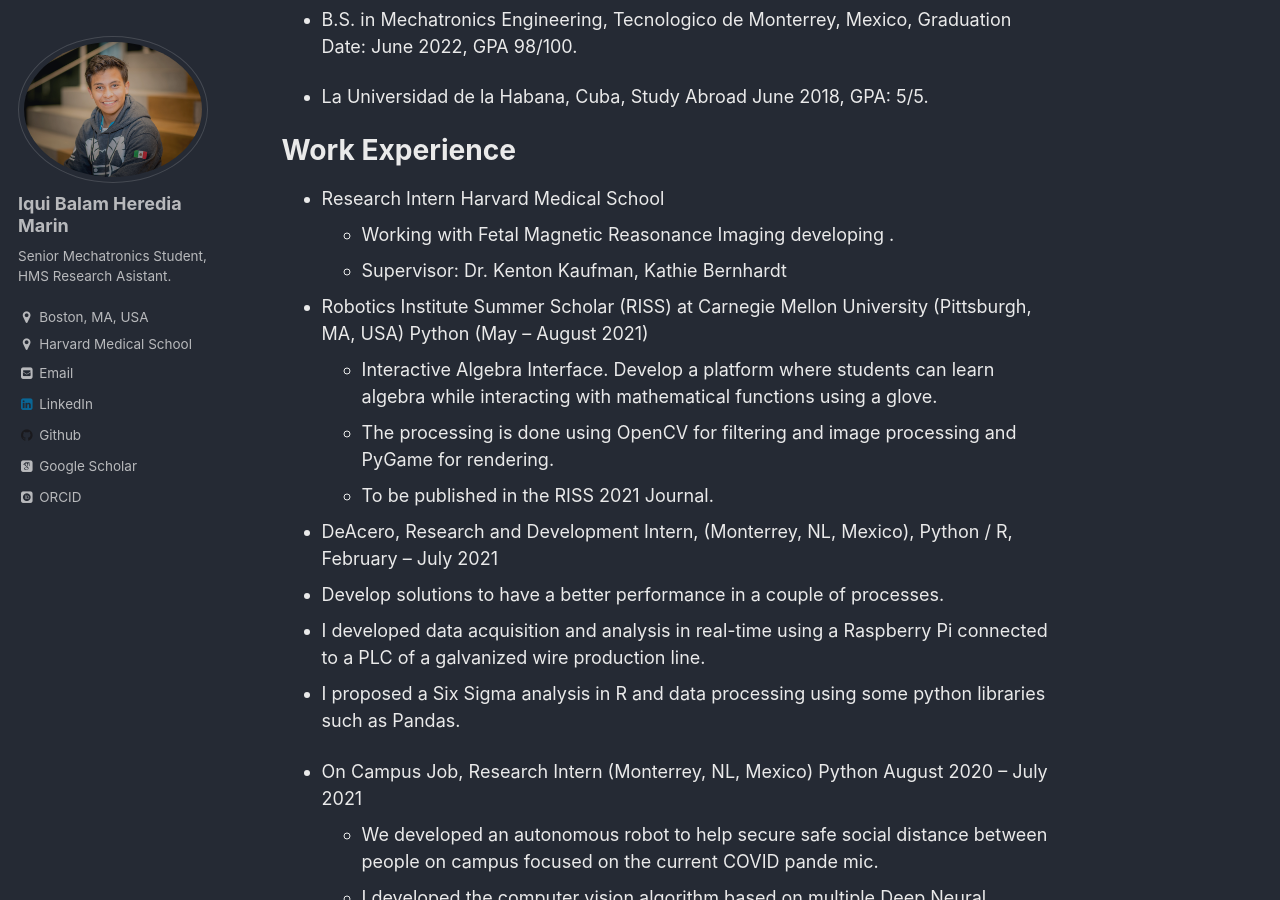
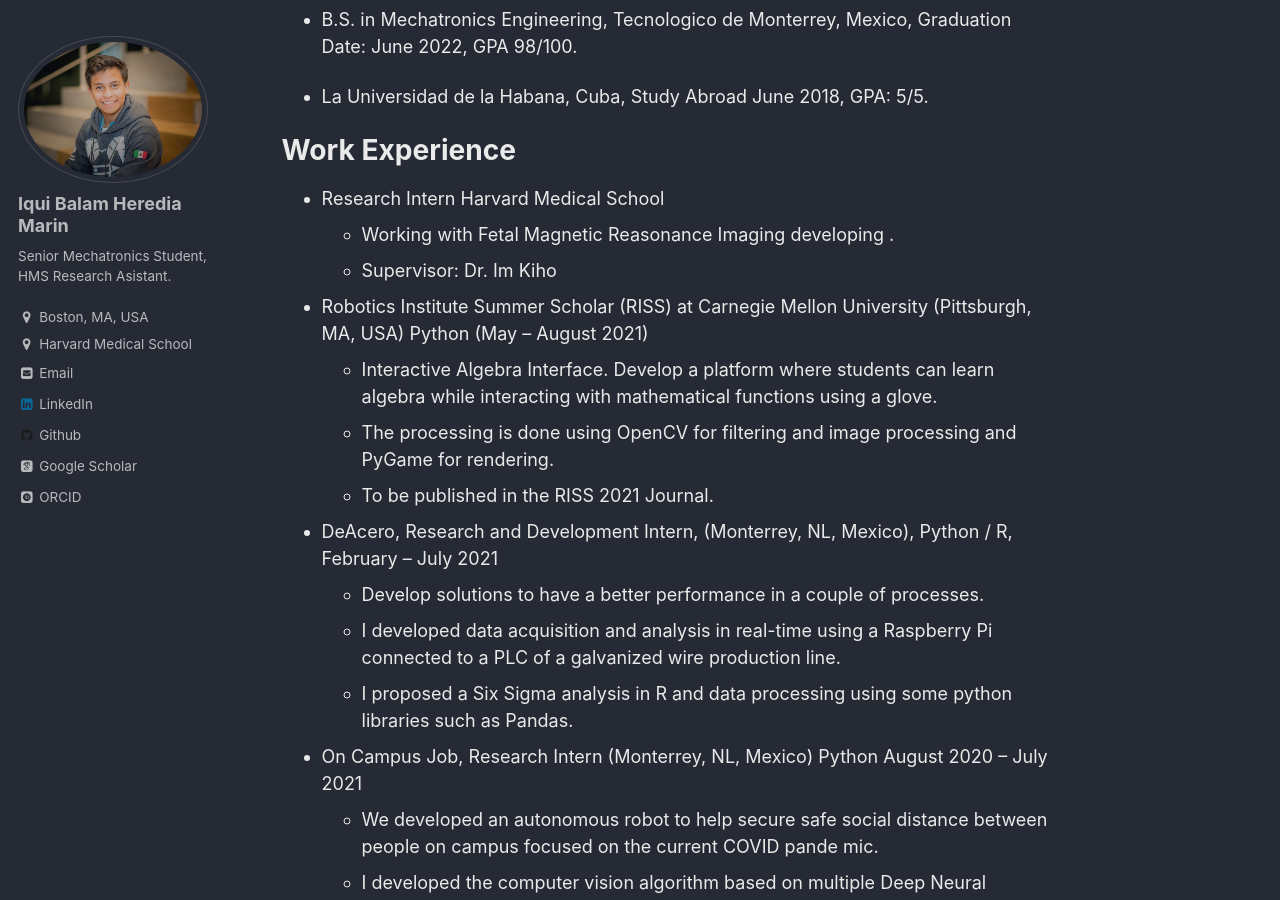
Before and after one commit to iquibalamhm/iquibalamhm.github.io, a Jekyll site: the page built from _pages/cv.md, in a window 1280 px wide and 900 px high, scrolled down 307 px. Built offline with Jekyll 4.4.1, drawn with Linux system fonts in a browser that asks for light colours; nearby versions of some CDN libraries; some web fonts are replaced; library files that are not in the unit come from our copies.

Commit message:
Minor changes to Cv

```diff
--- a/_pages/cv.md
+++ b/_pages/cv.md
@@ -26,7 +26,7 @@ Work Experience
 ======
 * Research Intern Harvard Medical School
   * Working with Fetal Magnetic Reasonance Imaging developing .
-  * Supervisor: Dr. Kenton Kaufman, Kathie Bernhardt
+  * Supervisor: Dr. Im Kiho
 
 * Robotics Institute Summer Scholar (RISS) at Carnegie Mellon University (Pittsburgh, MA, USA)  Python   (May – August 2021)
   * Interactive Algebra Interface. Develop a platform where students can learn algebra while interacting with mathematical functions using a glove.
@@ -34,8 +34,8 @@ Work Experience
   * To be published in the RISS 2021 Journal.
 
 * DeAcero, Research and Development Intern, (Monterrey, NL, Mexico),  Python / R,    February – July 2021
- * Develop solutions to have a better performance in a couple of processes.
- * I developed data acquisition and analysis in real-time using a Raspberry Pi connected
+  * Develop solutions to have a better performance in a couple of processes.
+  * I developed data acquisition and analysis in real-time using a Raspberry Pi connected
 to a PLC of a galvanized wire production line.
   * I proposed a Six Sigma analysis in R and data processing using some python libraries such as Pandas.
 
```
